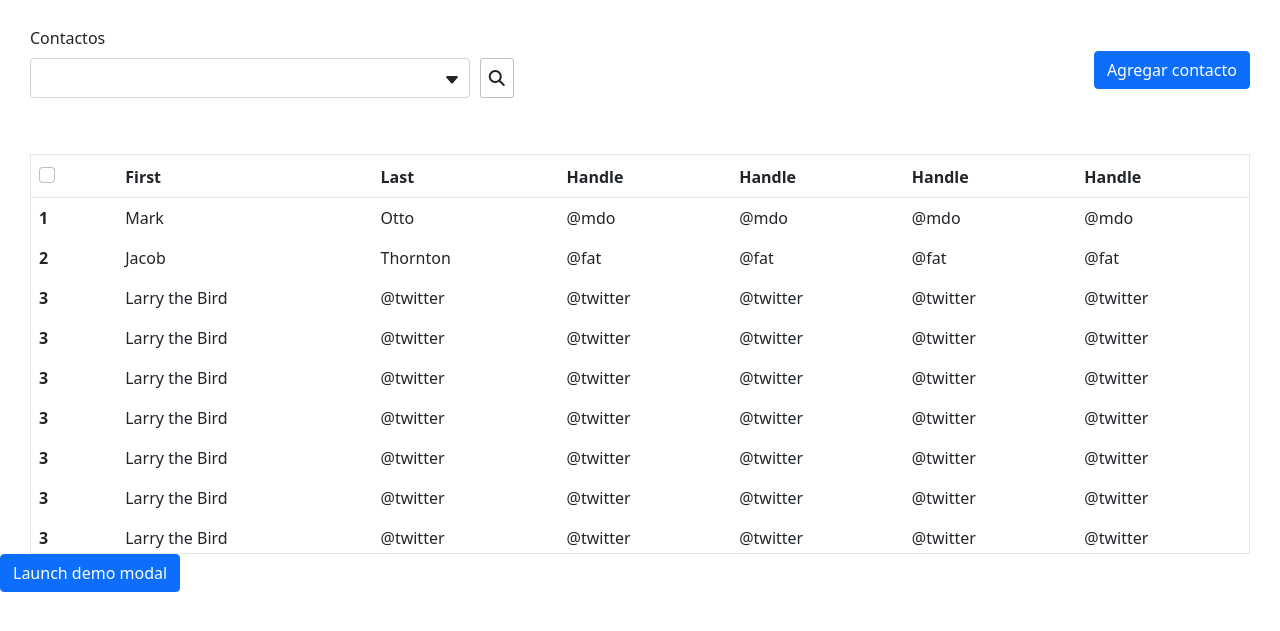
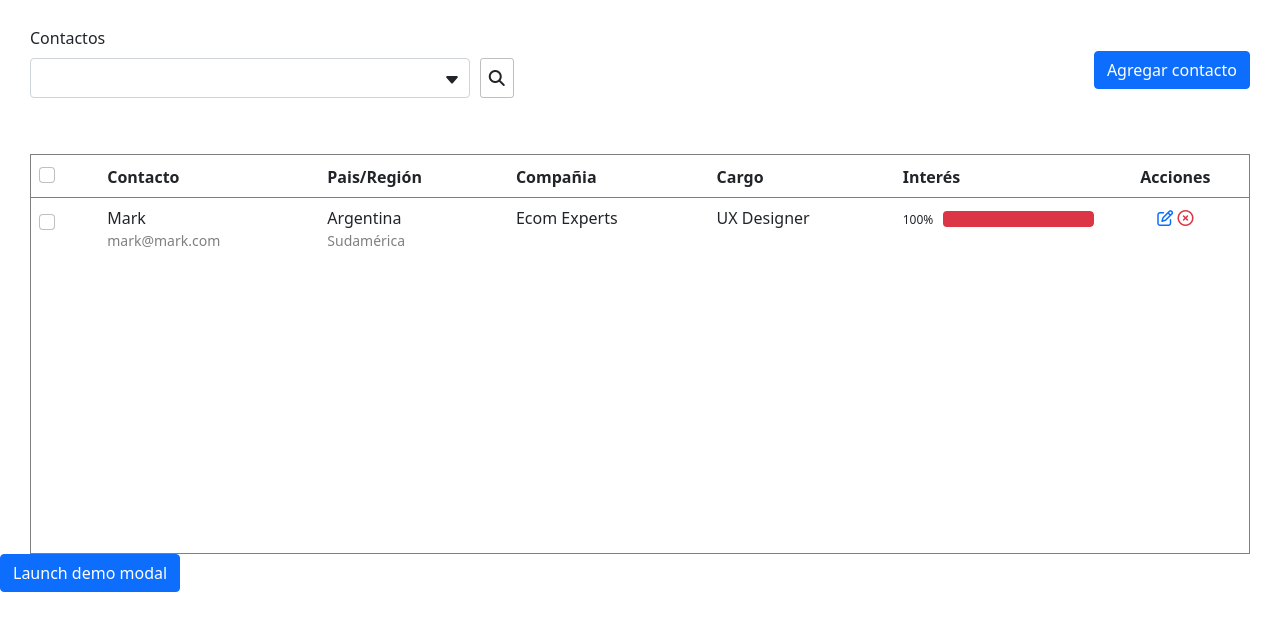
Before and after one commit to Fabianes96/data-warehouse, a website: page index.html in a window 1280 px wide. Shown: the part 81-712 px from the top of the page. Drawn offline with nearby package versions, Linux system fonts and the light colour scheme.

Commit message:
Add contacts sketch

```diff
--- a/index.html
+++ b/index.html
@@ -172,25 +172,56 @@
                 <label class="form-check-label" for="flexCheckDefault">
                 </label>
               </div></th>
-              <th scope="col">First</th>
-              <th scope="col">Last</th>
-              <th scope="col">Handle</th>
-              <th scope="col">Handle</th>
-              <th scope="col">Handle</th>
-              <th scope="col">Handle</th>
+              <th scope="col">Contacto</th>
+              <th scope="col">Pais/Región</th>
+              <th scope="col">Compañia</th>
+              <th scope="col">Cargo</th>
+              <th scope="col">Interés</th>
+              <th scope="col"></th>
+              <th scope="col"></th>
+              <th scope="col"></th>
+              <th scope="col">Acciones</th>
             </tr>
           </thead>
           <tbody>
             <tr>
-              <th scope="row">1</th>
-              <td>Mark</td>
-              <td>Otto</td>
-              <td>@mdo</td>
-              <td>@mdo</td>
-              <td>@mdo</td>
-              <td>@mdo</td>
+              <th scope="row"><div class="form-check">
+                <input class="form-check-input" type="checkbox" value="" id="flexCheckDefault">
+                <label class="form-check-label" for="flexCheckDefault">
+                </label>
+              </div></th>
+              <td>
+                <div class="info-contact">
+                  <span>Mark</span>
+                  <span>mark@mark.com</span>
+                </div>
+              </td>
+              <td>
+                <div class="info-contact">
+                  <span>Argentina</span>
+                  <span>Sudamérica</span>
+                </div>
+              </td>
+              <td>Ecom Experts</td>
+              <td>UX Designer</td>
+              <td colspan="4">
+                <div class="progress">
+                  <span>100%</span>
+                  <div class="progress-bar bg-danger" role="progressbar" style="width: 100%" aria-valuenow="100" aria-valuemin="0" aria-valuemax="100"></div>
+                </div>
+              </td>
+              <td>
+                <div class="div-opciones-contactos">
+                  <span class="link-primary">
+                    <i class="far fa-edit"></i>
+                  </span>
+                  <span class="link-danger">
+                    <i class="far fa-times-circle"></i>
+                  </span>
+                </div>
+              </td>
             </tr>
-            <tr>
+            <!-- <tr>
               <th scope="row">2</th>
               <td>Jacob</td>
               <td>Thornton</td>
@@ -263,14 +294,6 @@
               <td>@twitter</td>
             </tr>
             <tr>
-              <th scope="row">3</th>
-              <td>Larry the Bird</td>
-              <td>@twitter</td>
-              <td>@twitter</td>
-              <td>@twitter</td>
-              <td>@twitter</td>
-              <td>@twitter</td>
-            </tr>
             <tr>
               <th scope="row">3</th>
               <td>Larry the Bird</td>
@@ -279,7 +302,7 @@
               <td>@twitter</td>
               <td>@twitter</td>
               <td>@twitter</td>
-            </tr>
+            </tr>             -->
 
           </tbody>
         </table>
--- a/styles/partials/_clases.scss
+++ b/styles/partials/_clases.scss
@@ -1,3 +1,4 @@
+$color-scundario: rgba(0,0,0,0.50);
 @mixin opciones($gap){
     display: flex;
     gap: $gap;
@@ -5,7 +6,6 @@
         cursor: pointer;
     }
 }
-
 .block{
     display: block;
 }
--- a/styles/partials/_contactos.scss
+++ b/styles/partials/_contactos.scss
@@ -1,11 +1,40 @@
 #contactos{
     #div-contactos{
         height: 400px;
-        border: 1px solid rgba(0,0,0,0.10);
+        border: 1px solid $color-scundario;
         margin: 0px 30px;
         overflow: auto;
         #cabecera{
-            border-bottom: 1px solid rgba(0,0,0,0.10);
+            border-bottom: 1px solid $color-scundario;
+            tr > :last-child{
+                text-align: center;
+            }
+        }
+        tbody{
+            .form-check{
+                display: flex;
+                align-items: flex-end;
+            }
+        }
+        .info-contact{
+            display: flex;
+            flex-direction: column;
+            > :last-child{
+                font-size: 14px;
+                color: $color-scundario
+            }
+        }
+        .progress{
+            position: relative;
+            gap: 10px;
+            top: 5px;
+            background-color: transparent;
+            > :last-child{
+                border-radius: inherit;
+            }
+        }
+        .div-opciones-contactos{
+            text-align: center;
         }
     }
 }
```
Also changed, not shown: styles/styles.css, 1 other file.
